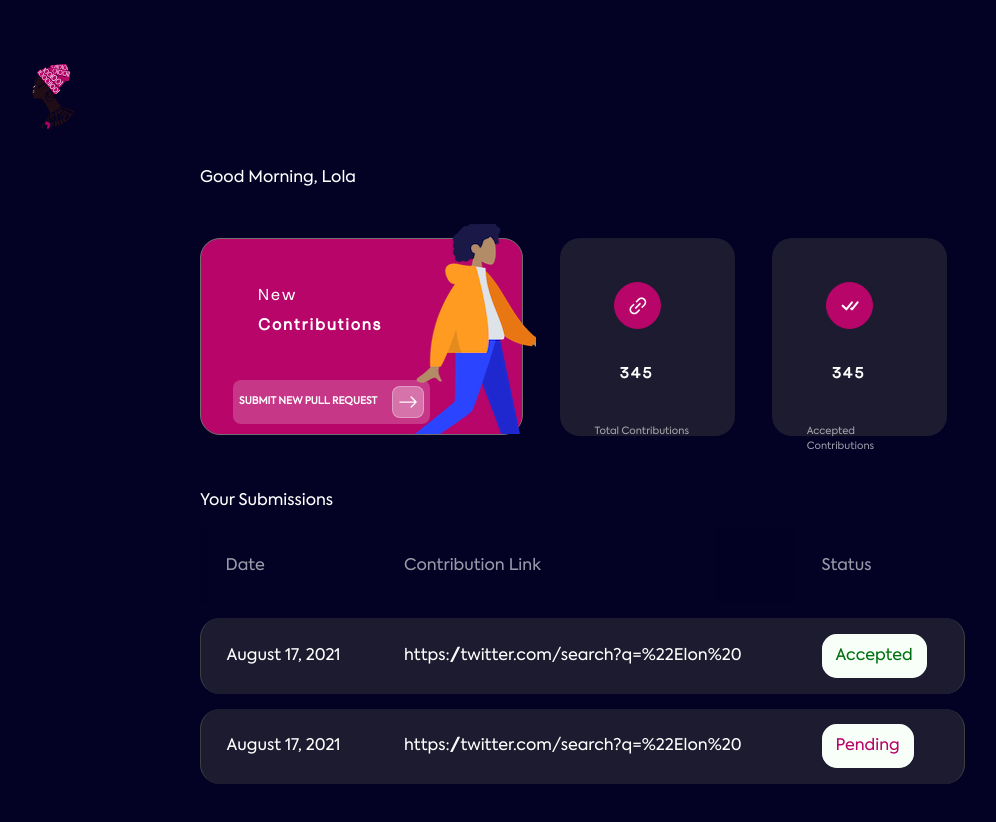
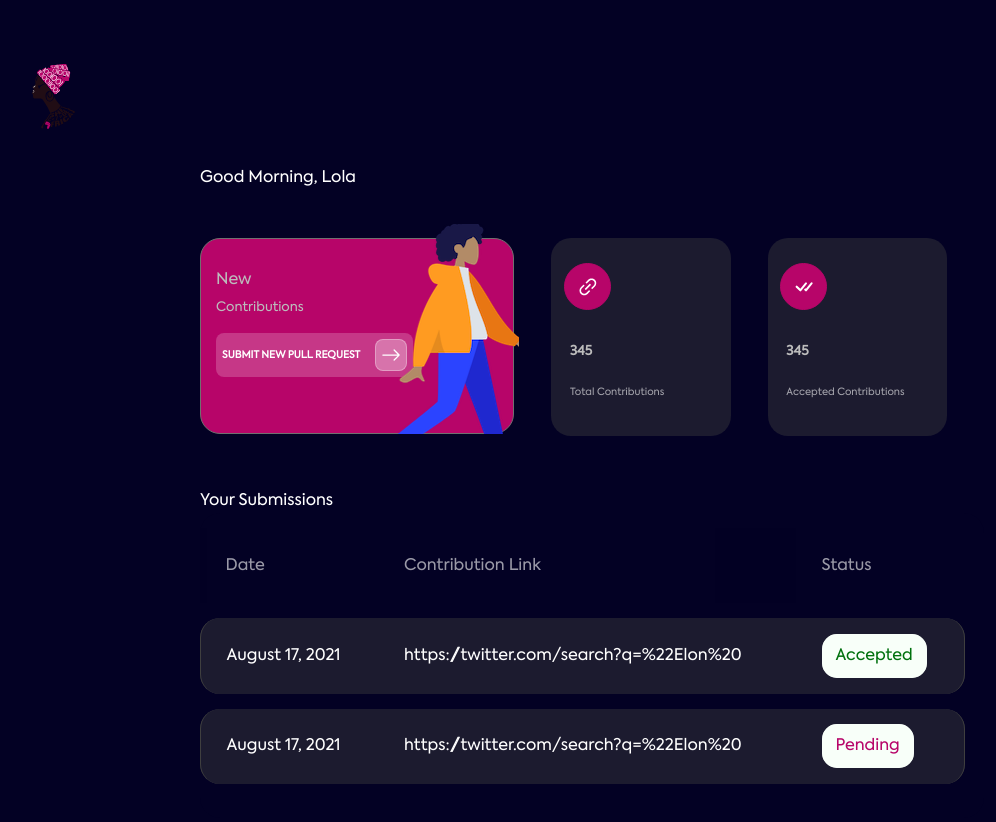
Before and after one commit to she-code-africa/WOSCA-FE, a React (Create React App) app: page /dashboard in a window 1280 px wide. Shown: the top 822 px of the page, without its empty margins (48-1044 px from the left). Built offline with nearby package versions, Linux system fonts and the light colour scheme.

Commit message:
Fixed dashboard cards

```diff
--- a/src/components/Card.jsx
+++ b/src/components/Card.jsx
@@ -3,8 +3,8 @@ export function Card({ title, icon, subtitle, details, value, imgurl }) {
 
   return (
     <div className="card-box">
-      <div className="card-content">
-      <div className="card-title tr">
+      <div className="">
+      <div className="card-header tr">
         <div className="icon-cardbox">
           {icon}
         </div>
@@ -19,7 +19,7 @@ export function Card({ title, icon, subtitle, details, value, imgurl }) {
 export function BigCard({ title, subtitle, button }) {
   return (
     <div className="card-box-lg withOverflowingBackground">
-      <div className="card-title tr">
+      <div className="card-header tr">
         <h6 className="lx-s"> {title}</h6>
         <p>{subtitle}</p>
       </div>
--- a/src/styles/components/_card.scss
+++ b/src/styles/components/_card.scss
@@ -18,8 +18,9 @@
         margin-top: 2rem;
         margin-left: 6px;
     }
-    .card-title{
+    .card-header{
         margin-bottom: auto;
+        border-bottom: none !important;
         // padding: 0.8rem;
 
         .icon-cardbox{
@@ -74,14 +75,15 @@
     border: 1px solid #707070;
     border-radius: 20px;
     // width: 350px;
-    padding: 2em;
+    padding: 20px 15px;
     padding-right: 0;
-    padding-bottom: 0;
+    padding-bottom: 11px;
     z-index: -1;
-    .card-title{
+    .card-header{
         display: flex;
         flex-direction: column;
         justify-content: space-between;
+        border-bottom: none !important;
     }
 
     button{
@@ -112,12 +114,17 @@
             }
         }
     }
+
+}
+
+@media (min-width: 768px) {
+    .card-box-lg{
+        width: 365px
+    }
 }
 
 
-
-
-@media screen and (min-width: 60em) {
+@media screen and (min-width: 50em) {
     .card-box {
       display: inline-block;
       width: 157px;
```
